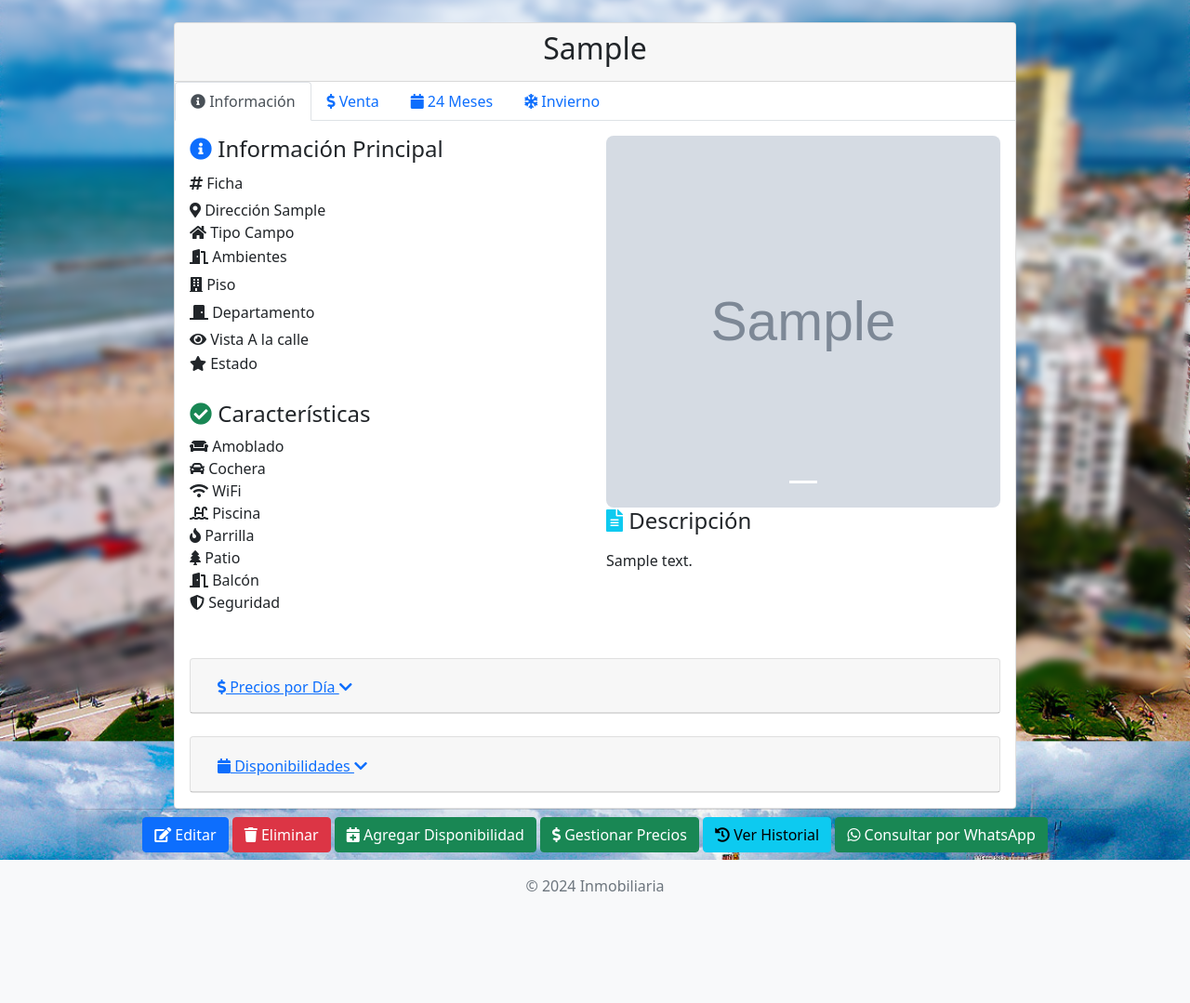
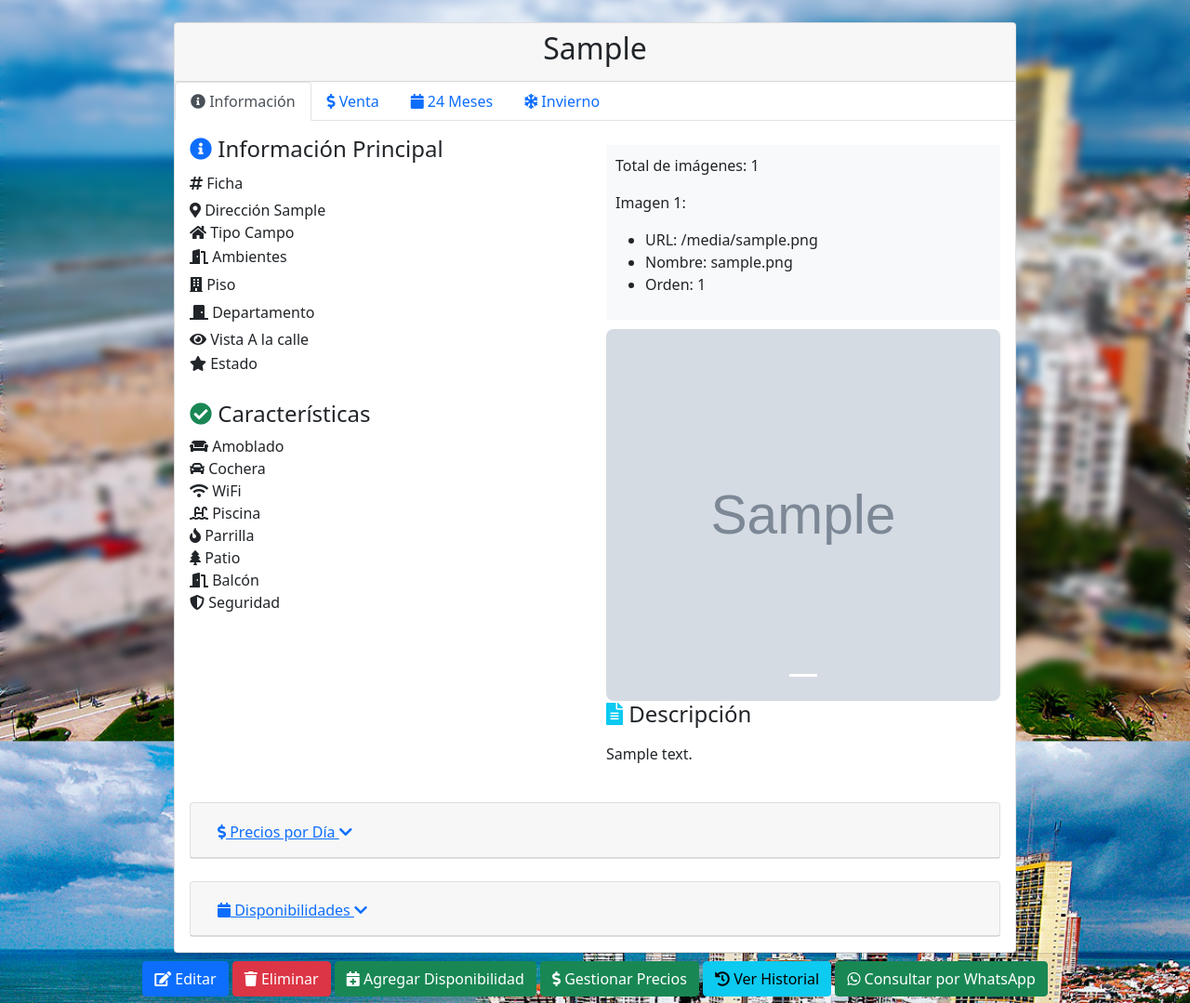
Before and after one commit to FranSalvatierra16/sistema-gonnet, a Django app: page /propiedades/1/ in a window 1280 px wide. Shown: the part 56-1135 px from the top of the page at 93% size. Before the commit the page ends 1015 px from the top, so only its background shows below. Run offline with Django 5.2, Linux system fonts and the light colour scheme; a user stored in the database is signed in; tables that the repository leaves empty hold one stand-in row (values such as "Sample post"); grey boxes marked "Sample" are stand-in pictures; parts of the project's set-up code (start-up, migrations or seed data) failed here and were passed over; some libraries are stand-ins or nearby versions.

Commit message:
prueba de imagenes

```diff
--- a/inmobiliaria/templates/inmobiliaria/propiedades/detalle.html
+++ b/inmobiliaria/templates/inmobiliaria/propiedades/detalle.html
@@ -137,6 +137,19 @@
 
                                 <!-- Columna derecha: Imágenes y Descripción -->
                                 <div class="col-md-6">
+                                    <!-- Debug info -->
+                                    <div style="background: #f8f9fa; padding: 10px; margin: 10px 0;">
+                                        <p>Total de imágenes: {{ propiedad.imagenes_propiedad.all|length }}</p>
+                                        {% for imagen in propiedad.imagenes_propiedad.all %}
+                                            <p>Imagen {{ forloop.counter }}:</p>
+                                            <ul>
+                                                <li>URL: {{ imagen.imagen.url|default:"No hay URL" }}</li>
+                                                <li>Nombre: {{ imagen.imagen.name|default:"No hay nombre" }}</li>
+                                                <li>Orden: {{ imagen.orden }}</li>
+                                            </ul>
+                                        {% endfor %}
+                                    </div>
+
                                     {% if propiedad.imagenes_propiedad.all %}
                                     <div id="carouselPropiedad" class="carousel slide" data-bs-ride="carousel">
                                         <div class="carousel-indicators">
@@ -150,7 +163,10 @@
                                         <div class="carousel-inner">
                                             {% for imagen in propiedad.imagenes_propiedad.all %}
                                             <div class="carousel-item {% if forloop.first %}active{% endif %}">
-                                                <img src="{{ imagen.imagen.url }}" class="d-block w-100" alt="Imagen {{ forloop.counter }}">
+                                                <img src="{{ imagen.imagen.url }}"
+                                                     class="d-block w-100"
+                                                     alt="Imagen {{ forloop.counter }}"
+                                                     onerror="console.log('Error cargando imagen:', this.src)">
                                             </div>
                                             {% endfor %}
                                         </div>
```
